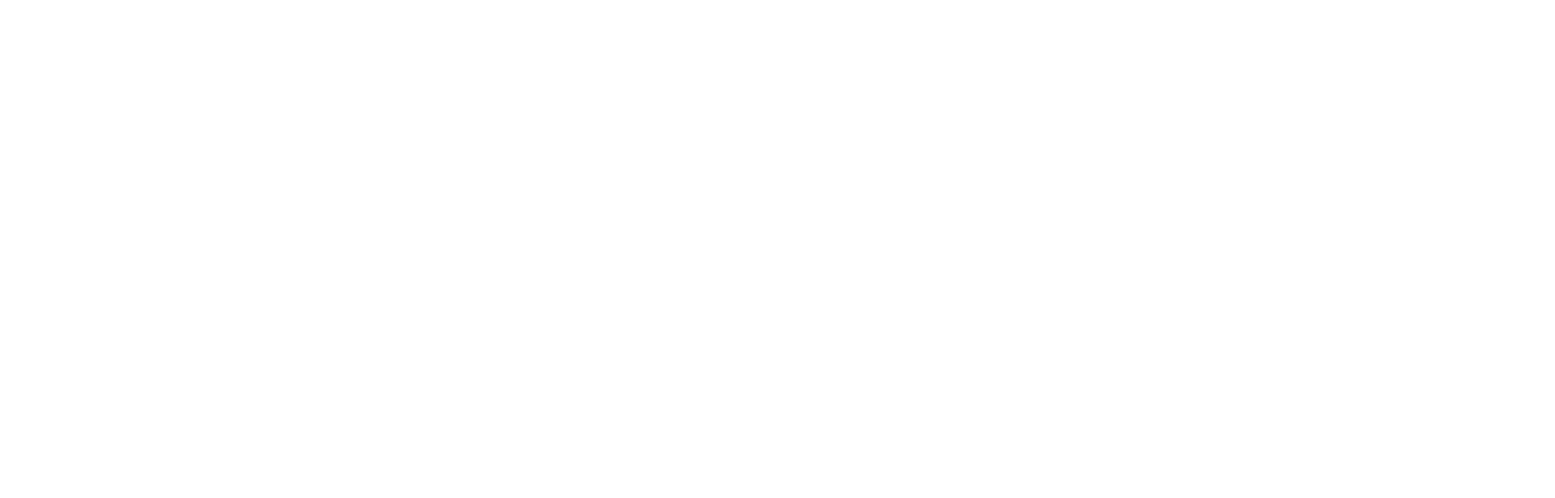
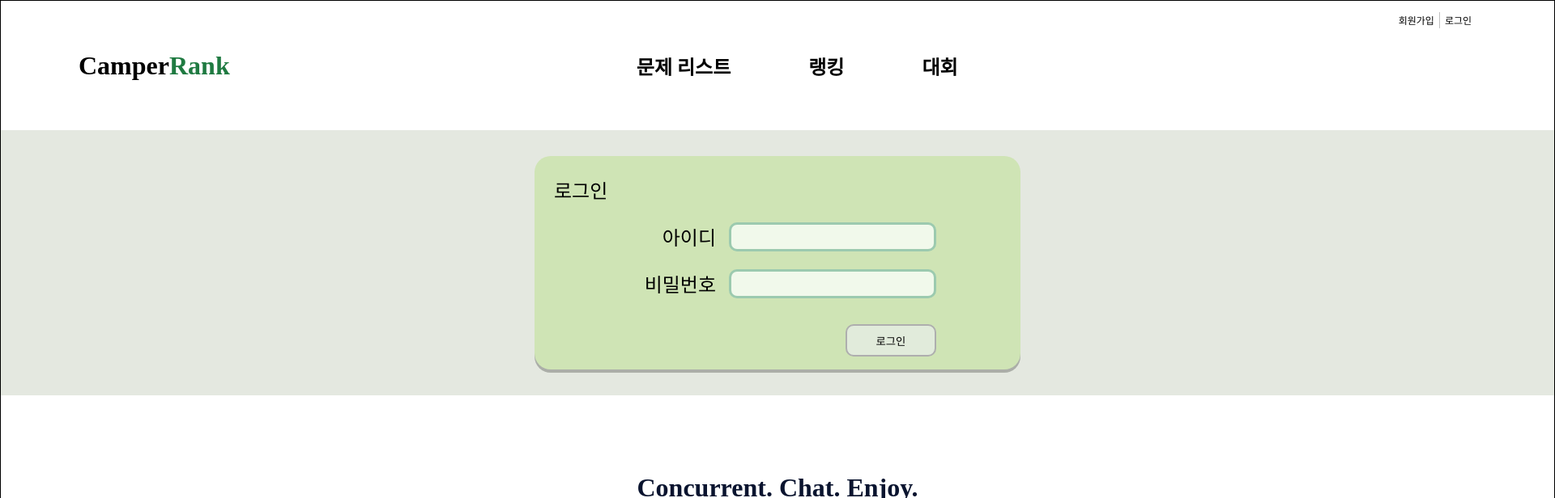
Before and after one commit to boostcampwm-2022/Web31-CamperRank, a React (Vite) app in the folder frontend/: page /signin in a window 1280 px wide. Before the commit this address had no page. Shown: the top 616 px of the page at 81% size, 1920 px wide, since content can reach past the window. Built offline with nearby package versions, Linux system fonts and the light colour scheme.

Commit message:
feat: 로그인 페이지 레이아웃 구현

```diff
--- a/frontend/src/App.tsx
+++ b/frontend/src/App.tsx
@@ -1,13 +1,16 @@
 import {Route, Routes} from "react-router-dom";
-import {MainPage} from "./pages/MainPage";
-import { Home } from "./pages";
+import {Home} from "./pages";
+import {SignUp} from "./pages/SignUp";
+import {SignIn} from "./pages/SignIn";
 
 const App = () => {
-    return (
-            <Routes>
-                <Route path="/" element={<Home/>}/>
-            </Routes>
-    )
+  return (
+    <Routes>
+      <Route path="/" element={<Home/>}/>
+      <Route path="/signup" element={<SignUp/>}/>
+      <Route path="/signin" element={<SignIn/>}/>
+    </Routes>
+  )
 }
 
 export default App
--- /dev/null
+++ b/frontend/src/components/SignIn/InputForm.tsx
@@ -0,0 +1,18 @@
+import {IDInputContainer, InputFormContainer, PasswordInputContainer} from "../../styles/SignIn.style";
+
+export const InputForm = () => {
+  return (
+    <InputFormContainer>
+      <p>로그인</p>
+      <IDInputContainer>
+        <p>아이디</p>
+        <input type={"text"}/>
+      </IDInputContainer>
+      <PasswordInputContainer>
+        <p>비밀번호</p>
+        <input type={"password"}/>
+      </PasswordInputContainer>
+      <button type={"submit"}>로그인</button>
+    </InputFormContainer>
+  );
+}
--- /dev/null
+++ b/frontend/src/components/SignUp/InputForm.tsx
@@ -0,0 +1,6 @@
+
+export const InputForm = () => {
+  return (
+    <></>
+  );
+}
--- /dev/null
+++ b/frontend/src/pages/SignIn.tsx
@@ -0,0 +1,52 @@
+import {MainHeader} from "../components/MainHeader";
+import {Footer} from "../components/Footer";
+import React from "react";
+import styled from "styled-components";
+import {InputForm} from "../components/SignIn/InputForm";
+
+const MainWrapper = styled.div`
+  width: 1920px;
+  //height: 2160px;
+  height: auto;
+  border: 1px solid black;
+  margin: 0 auto;
+  display: flex;
+  flex-direction: column;
+`;
+
+const HeaderWrapper = styled.div`
+  width: 100%;
+  height: 160px;
+  box-sizing: border-box;
+`;
+
+const ContentWrapper = styled.div`
+  width: 100%;
+  flex: 1;
+  box-sizing: border-box;
+  background: #e4e8e0;
+  display: flex;
+  justify-content: center;
+`;
+
+const FooterWrapper = styled.div`
+  width: 100%;
+  height: 400px;
+  box-sizing: border-box;
+`;
+
+export const SignIn = () => {
+  return (
+    <MainWrapper>
+      <HeaderWrapper>
+        <MainHeader></MainHeader>
+      </HeaderWrapper>
+      <ContentWrapper>
+        <InputForm/>
+      </ContentWrapper>
+      <FooterWrapper>
+        <Footer/>
+      </FooterWrapper>
+    </MainWrapper>
+  );
+};
--- /dev/null
+++ b/frontend/src/pages/SignUp.tsx
@@ -0,0 +1,49 @@
+import {MainHeader} from "../components/MainHeader";
+import {Footer} from "../components/Footer";
+import React from "react";
+import styled from "styled-components";
+
+const MainWrapper = styled.div`
+  width: 1920px;
+  //height: 2160px;
+  height: auto;
+  border: 1px solid black;
+  margin: 0 auto;
+  display: flex;
+  flex-direction: column;
+`;
+
+const HeaderWrapper = styled.div`
+  width: 100%;
+  height: 160px;
+  box-sizing: border-box;
+`;
+
+const ContentWrapper = styled.div`
+  width: 100%;
+  flex: 1;
+  box-sizing: border-box;
+  background: #e4e8e0;
+`;
+
+const FooterWrapper = styled.div`
+  width: 100%;
+  height: 400px;
+  box-sizing: border-box;
+`;
+
+export const SignUp = () => {
+  return (
+    <MainWrapper>
+      <HeaderWrapper>
+        <MainHeader></MainHeader>
+      </HeaderWrapper>
+      <ContentWrapper>
+
+      </ContentWrapper>
+      <FooterWrapper>
+        <Footer/>
+      </FooterWrapper>
+    </MainWrapper>
+  );
+};
--- a/frontend/src/styles/Footer.style.tsx
+++ b/frontend/src/styles/Footer.style.tsx
@@ -4,7 +4,6 @@
   box-sizing: border-box;
   width: 100%;
   height: 100%;
-
   text-align: center;
   display: flex;
   flex-direction: column;
--- /dev/null
+++ b/frontend/src/styles/SignIn.style.tsx
@@ -0,0 +1,64 @@
+import styled from "styled-components";
+
+export const InputFormContainer = styled.form`
+  width: 600px;
+  height: 264px;
+  background: #CFE4B5;
+  box-shadow: 0px 4px 0px rgba(0, 0, 0, 0.25);
+  border-radius: 20px;
+  margin-top: 32px;
+  margin-bottom: 32px;
+  padding: 24px;
+  font-weight: 400;
+  font-size: 24px;
+  display: flex;
+  flex-direction: column;
+  justify-content: space-between;
+  position: relative;
+
+  button {
+    position: absolute;
+    bottom: 16px;
+    right: 104px;
+    background: #E1EBDB;
+    border: 2px solid #AEAEAE;
+    border-radius: 10px;
+    cursor: pointer;
+    width: 112px;
+    height: 40px;
+    float: right;
+  }
+`;
+
+export const IDInputContainer = styled.div`
+  display: flex;
+  justify-content: right;
+  input {
+    margin-right: 80px;
+    background: #F1F9EB;
+    border: 3px solid #9CCAAF;
+    border-radius: 10px;
+    width: 256px;
+    height: 36px;
+  }
+  p {
+    margin-right: 16px;
+  }
+`;
+
+export const PasswordInputContainer = styled.div`
+  display: flex;
+  justify-content: right;
+  input {
+    margin-right: 80px;
+    background: #F1F9EB;
+    border: 3px solid #9CCAAF;
+    border-radius: 10px;
+    width: 256px;
+    height: 36px;
+  }
+  p {
+    margin-right: 16px;
+  }
+  margin-bottom: 64px;
+`;
```
Also changed, not shown: frontend/src/pages/MainPage.tsx (deleted, +0 -12 lines), frontend/src/styles/SignUp.style.tsx (added).
